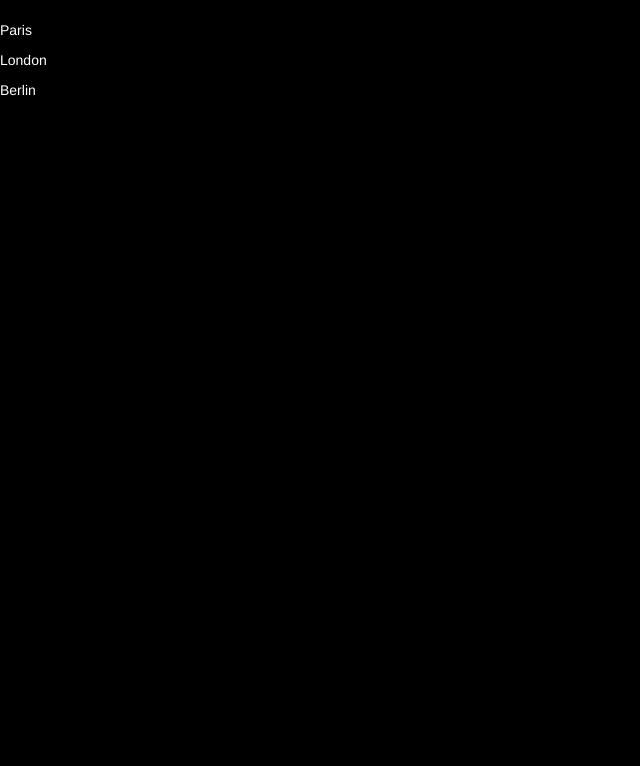
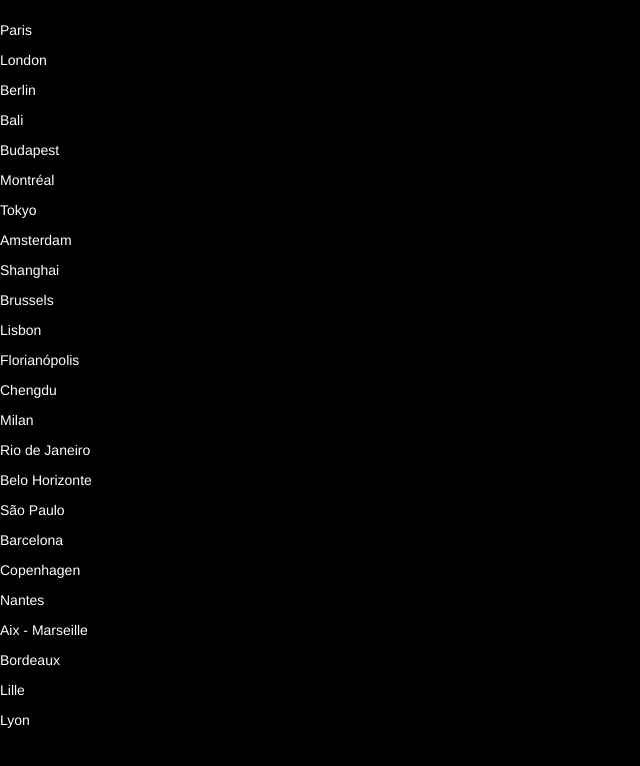
Before and after one commit to LaurentTL/wagon-cities, a React app: page / in a window 1280 px wide. Shown: the top 766 px of the page, without its empty margins (0-640 px from the left). Built offline with nearby package versions, Linux system fonts and the light colour scheme.

Commit message:
progreesin

```diff
--- a/src/components/app.jsx
+++ b/src/components/app.jsx
@@ -3,9 +3,30 @@
 import CityList from '../containers/city_list';
 
 const cities = [
-  { name: 'Paris', address: '16 Villa Gaudelet, 75011 Paris', slug: 'paris' },
-  { name: 'London', address: '14-22 Elder St, London E1 6BT', slug: 'london' },
-  { name: 'Berlin', address: 'Rudi-Dutschke-Straße 26, 10969 Berlin', slug: 'berlin' },
+  { name: "Paris", address: "16 Villa Gaudelet, 75011 Paris", slug: "paris" },
+  { name: "London", address: "14-22 Elder St, London E1 6BT", slug: "london" },
+  { name: "Berlin", address: "Rudi-Dutschke-Straße 26, 10969 Berlin", slug: "berlin" },
+  { name: "Bali", address: "Jalan Raya Batu Bolong, Canggu, Badung Regency, Bali, Indonesia", slug: "bali" },
+  { name: "Budapest", address: "Budapest, Hungary", slug: "budapest" },
+  { name: "Montréal", address: "5333, avenue Casgrain, 102, Montréal (Québec), H2T1X3", slug: "montreal" },
+  { name: "Tokyo", address: "2-11-3 Meguro, Meguro-ku, Tokyo ", slug: "tokyo" },
+  { name: "Amsterdam", address: "Overhoeksplein 2, 1031 KS Amsterdam", slug: "amsterdam" },
+  { name: "Shanghai", address: "129 West Yan\"an Road, JingAn District, Shanghai", slug: "shanghai" },
+  { name: "Brussels", address: "Place Sainte-Gudule 5, 1000 Brussels", slug: "brussels" },
+  { name: "Lisbon", address: "Avenida Casal Ribeiro 28, Lisbon", slug: "lisbon" },
+  { name: "Florianópolis", address: "Rod. José Carlos Daux, 4150 - Saco Grande, Florianópolis - SC, 88032-005", slug: "florianopolis" },
+  { name: "Chengdu", address: "399 Fucheng Avenue West Section, Chengdu, Sichuan, China", slug: "chengdu" },
+  { name: "Milan", address: "Milan, Metropolitan City of Milan, Italy", slug: "milan" },
+  { name: "Rio de Janeiro", address: "Rua Duque Estrada, 41 - Gávea, Rio de Janeiro", slug: "rio" },
+  { name: "Belo Horizonte", address: "Av. Afonso Pena, 2881, Belo Horizonte", slug: "belo-horizonte" },
+  { name: "São Paulo", address: "Rua Mourato Coelho, 1404 – Vila Madalena, São Paulo - SP", slug: "sao-paulo" },
+  { name: "Barcelona", address: "Travessera de Dalt, 33, 08024 Barcelona", slug: "barcelona" },
+  { name: "Copenhagen", address: "Ahornsgade 15, 2200 KBH N", slug: "copenhagen" },
+  { name: "Nantes", address: "11 impasse Juton, Nantes", slug: "nantes" },
+  { name: "Aix - Marseille", address: "Rue Joseph Biaggi, 13003 Marseille", slug: "aix-marseille" },
+  { name: "Bordeaux", address: "107 cours Balguerie Stuttenberg, 33300", slug: "bordeaux" },
+  { name: "Lille", address: "2 Avenue des Saules, 59000 Lille", slug: "lille" },
+  { name: "Lyon", address: "23 Rue Paul Montrochet, 69002 Lyon", slug: "lyon" }
 ];
 
 const App = () => {
--- a/src/containers/city_list.jsx
+++ b/src/containers/city_list.jsx
@@ -1,7 +1,16 @@
 import React, { Component } from 'react';
+
+import { bindActionCreators } from 'redux';
+import { connect } from 'react-redux';
+import { selectCity } from '../actions';
+
 import City from '../containers/city';
 
 class CityList extends Component {
+  componentWillMount() {
+
+  }
+
   renderList() {
     return this.props.cities.map((city) => {
       return (
@@ -10,9 +19,6 @@
     });
   }
 
-  componentWillMount() {
-
-  }
 
   render() {
     return (
@@ -23,4 +29,11 @@
   }
 }
 
-export default CityList;
+function mapDispatchToProps(dispatch) {
+  return bindActionCreators(
+    { selectCity: selectCity },
+    dispatch
+  );
+}
+
+export default connect(null, mapDispatchToProps)(CityList);
```
